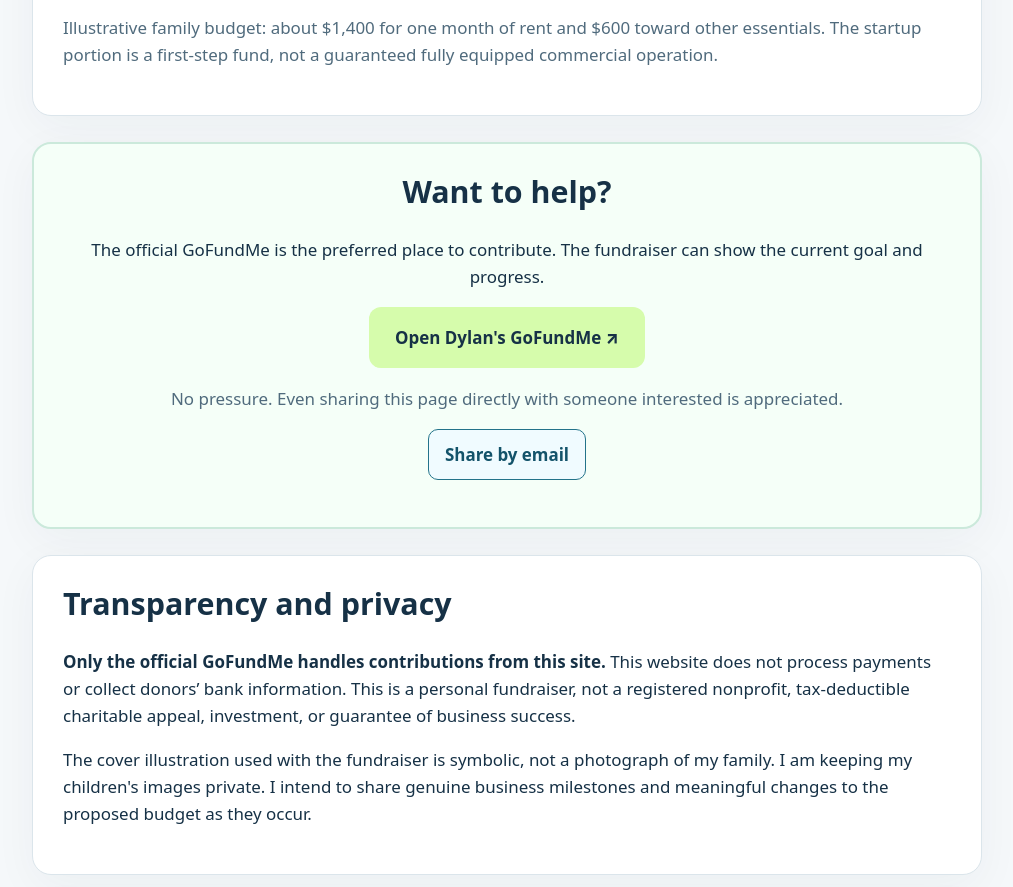
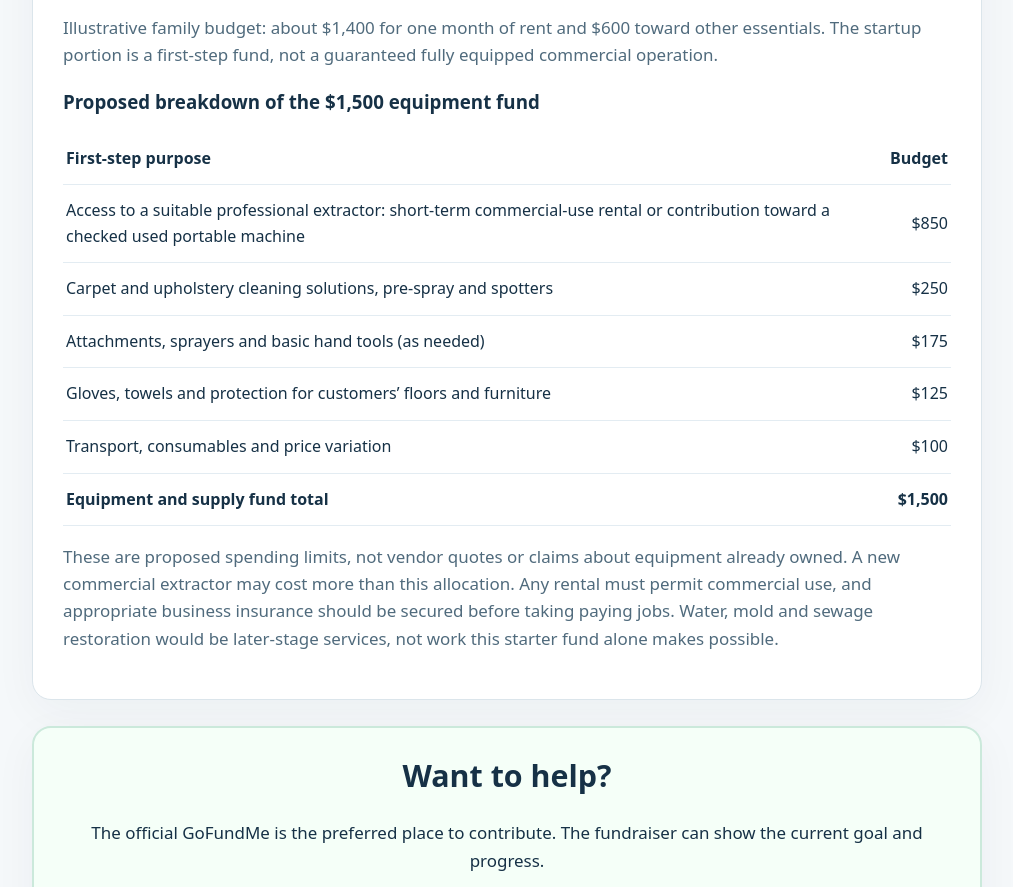
Before and after one commit to satisfyforgee-beep/satisfyforge-labs, a plain HTML site: page fundraising/index.html in a window 1280 px wide. Shown: the part 2645-3532 px from the top of the page, without its empty margins (133-1146 px from the left). Drawn offline with Linux system fonts and the light colour scheme.

Commit message:
Document realistic $1,500 equipment allocation and insurance-first launch limitations

```diff
--- a/fundraising/index.html
+++ b/fundraising/index.html
@@ -65,7 +65,18 @@ a{color:#14586d}code{font-size:.97rem;background:#edf4f6;border-radius:6px;paddi
 <tr><td>Initial carpet-cleaning equipment, professional rental or used portable machine, cleaning chemicals and basic tools</td><td>$1,500</td></tr>
 <tr><td>Business registration, appropriate insurance and reaching potential customers</td><td>$1,000</td></tr>
 <tr><td>Operating reserve for supplies, transport and unexpected early expenses</td><td>$500</td></tr>
-<tr><th scope="row">Total</th><th>$5,000</th></tr></tbody></table><p class="subtle">Illustrative family budget: about $1,400 for one month of rent and $600 toward other essentials. The startup portion is a first-step fund, not a guaranteed fully equipped commercial operation.</p></section>
+<tr><th scope="row">Total</th><th>$5,000</th></tr></tbody></table><p class="subtle">Illustrative family budget: about $1,400 for one month of rent and $600 toward other essentials. The startup portion is a first-step fund, not a guaranteed fully equipped commercial operation.</p>
+<h3>Proposed breakdown of the $1,500 equipment fund</h3>
+<table><thead><tr><th scope="col">First-step purpose</th><th scope="col">Budget</th></tr></thead><tbody>
+<tr><td>Access to a suitable professional extractor: short-term commercial-use rental or contribution toward a checked used portable machine</td><td>$850</td></tr>
+<tr><td>Carpet and upholstery cleaning solutions, pre-spray and spotters</td><td>$250</td></tr>
+<tr><td>Attachments, sprayers and basic hand tools (as needed)</td><td>$175</td></tr>
+<tr><td>Gloves, towels and protection for customers’ floors and furniture</td><td>$125</td></tr>
+<tr><td>Transport, consumables and price variation</td><td>$100</td></tr>
+<tr><th scope="row">Equipment and supply fund total</th><th>$1,500</th></tr>
+</tbody></table>
+<p class="subtle">These are proposed spending limits, not vendor quotes or claims about equipment already owned. A new commercial extractor may cost more than this allocation. Any rental must permit commercial use, and appropriate business insurance should be secured before taking paying jobs. Water, mold and sewage restoration would be later-stage services, not work this starter fund alone makes possible.</p>
+</section>
 <section class="panel action-center" id="donate"><h2>Want to help?</h2>
 <p>The official GoFundMe is the preferred place to contribute. The fundraiser can show the current goal and progress.</p>
 <p><a class="cta" href="https://gofund.me/902cbab52" target="_blank" rel="noopener noreferrer">Open Dylan's GoFundMe ↗</a></p>
```
